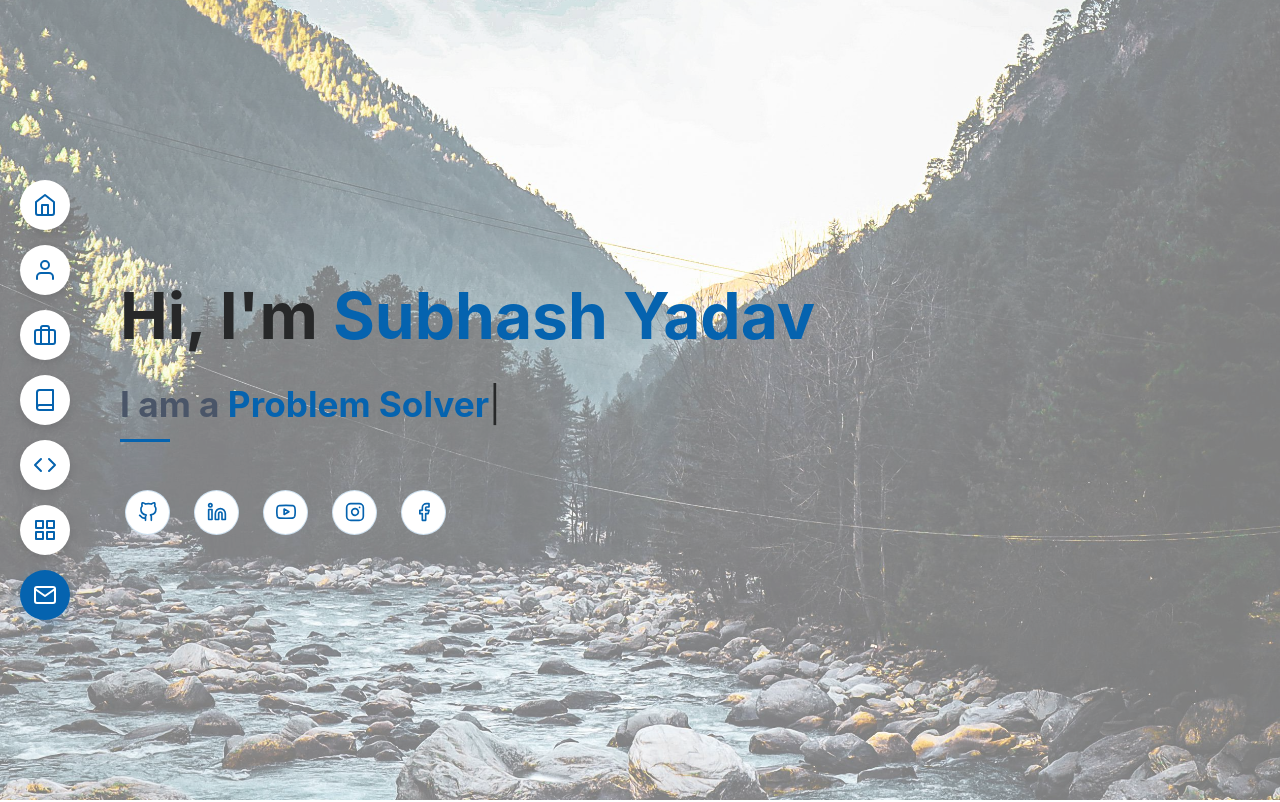
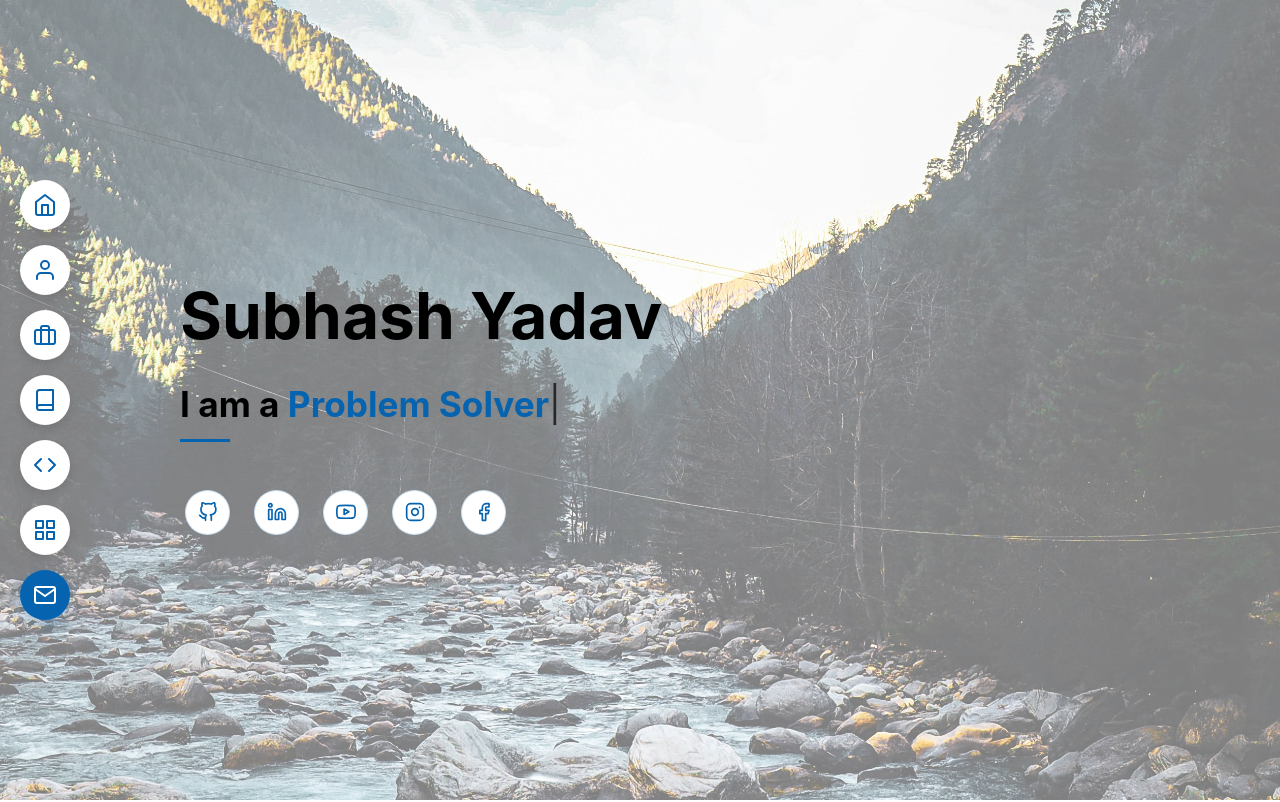
Before and after one commit to subhashyadavon/SubhashYadav, a React (Vite) app: page / in a window 1280 px wide. Shown: the top 802 px of the page. Built offline with nearby package versions, Linux system fonts and the light colour scheme.

Commit message:
style: remove hero greeting, shift text right, and update to black/blue theme

```diff
--- a/src/components/Hero/Hero.css
+++ b/src/components/Hero/Hero.css
@@ -3,7 +3,7 @@
     display: flex;
     align-items: center;
     justify-content: flex-start; /* Align content to the left */
-    padding-left: 120px; /* Indent to clear the floating sidebar icons */
+    padding-left: 180px; /* Indent even more as requested */
     width: 100vw; /* Span full viewport width */
     margin-left: 0;
 
@@ -42,18 +42,18 @@
 
 .hero h1 {
     font-size: 4rem;
-    color: var(--color-text);
+    color: #000000; /* Totally black */
     border: none;
     margin-bottom: 0.5rem;
 }
 
 .hero h1 .highlight {
-    color: var(--color-accent);
+    color: #000000; /* Name is now black too */
 }
 
 .typing-text {
     font-size: 2.2rem;
-    color: #4a5568;
+    color: #000000; /* Totally black */
     margin-top: 0;
     margin-bottom: 2rem;
     border: none;
--- a/src/components/Hero/Hero.jsx
+++ b/src/components/Hero/Hero.jsx
@@ -36,7 +36,7 @@ const Hero = () => {
         <section id='home' className='hero'>
             <div className="hero-content">
                 <div className="hero-text-container">
-                    <h1>Hi, I'm <span className="highlight">Subhash Yadav</span></h1>
+                    <h1><span className="highlight">Subhash Yadav</span></h1>
                     <h2 className="typing-text">I am a <span>{text}</span><span className="cursor">|</span></h2>
                     <SocialLinks />
                 </div>
```
